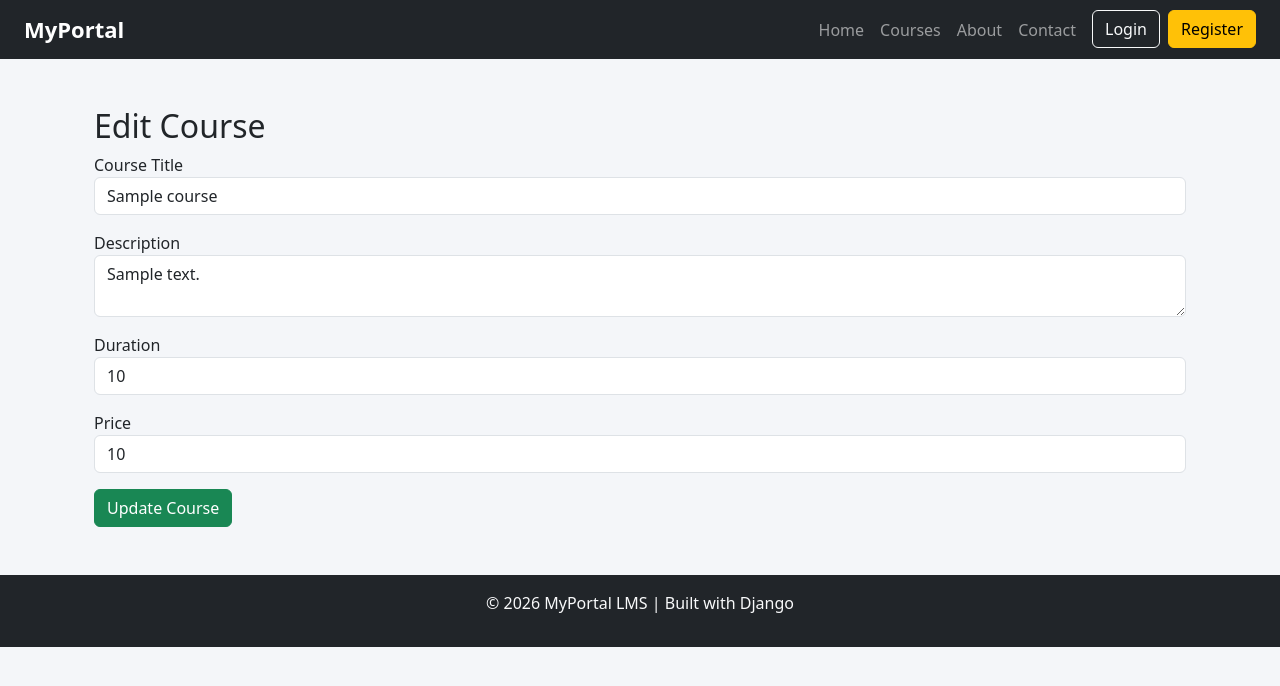
After one commit to abhinavsai830-lang/LMS-Django, a Django app: page /edit-course/1/ in a window 1280 px wide. The commit adds this page. Shown: the top 686 px of the page. Run offline with Django 5.2, Linux system fonts and the light colour scheme; tables that the repository leaves empty hold one stand-in row (values such as "Sample post").

Commit message:
Implemented LMS dashboards, role-based navbar, course enrollment, and improved UI

```diff
--- a/adminapp/urls.py
+++ b/adminapp/urls.py
@@ -9,5 +9,6 @@ urlpatterns = [
     path("register/", views.register_view, name="register"),
 
     path("admin-dashboard/", views.admin_dashboard, name="admin_dashboard"),
+    path("logout/", views.logout_view, name="logout"),
 
 ]
--- a/adminapp/views.py
+++ b/adminapp/views.py
@@ -82,3 +82,8 @@ def admin_dashboard(request):
     }
 
     return render(request, "admin_dashboard.html", context)
+def logout_view(request):
+
+    request.session.flush()
+
+    return redirect("home")
--- a/courses/models.py
+++ b/courses/models.py
@@ -10,3 +10,19 @@ class Course(models.Model):
 
     def __str__(self):
         return self.title
+class Enrollment(models.Model):
+
+    student = models.ForeignKey(
+        "adminapp.AdminUser",
+        on_delete=models.CASCADE
+    )
+
+    course = models.ForeignKey(
+        Course,
+        on_delete=models.CASCADE
+    )
+
+    enrolled_at = models.DateTimeField(auto_now_add=True)
+
+    def __str__(self):
+        return f"{self.student.username} - {self.course.title}"
--- a/courses/urls.py
+++ b/courses/urls.py
@@ -4,7 +4,10 @@ from . import views
 urlpatterns = [
 
     path("courses/", views.course_list, name="courses"),
-
     path("add-course/", views.add_course, name="add_course"),
 
+    path("edit-course/<int:id>/", views.edit_course, name="edit_course"),
+    path("delete-course/<int:id>/", views.delete_course, name="delete_course"),
+    path("enroll/<int:course_id>/", views.enroll_course, name="enroll_course"),
+
 ]
--- a/courses/views.py
+++ b/courses/views.py
@@ -1,5 +1,7 @@
-from django.shortcuts import render, redirect
 from .models import Course
+from django.shortcuts import render, redirect, get_object_or_404
+from .models import Course, Enrollment
+from adminapp.models import AdminUser
 
 
 def course_list(request):
@@ -30,3 +32,44 @@ def add_course(request):
         return redirect("admin_dashboard")
 
     return render(request, "add_course.html")
+def edit_course(request, id):
+
+    course = get_object_or_404(Course, id=id)
+
+    if request.method == "POST":
+
+        course.title = request.POST.get("title")
+        course.description = request.POST.get("description")
+        course.duration = request.POST.get("duration")
+        course.price = request.POST.get("price")
+
+        course.save()
+
+        return redirect("admin_dashboard")
+
+    return render(request, "edit_course.html", {"course": course})
+
+
+def delete_course(request, id):
+
+    course = get_object_or_404(Course, id=id)
+
+    course.delete()
+
+    return redirect("admin_dashboard")
+
+
+def enroll_course(request, course_id):
+
+    username = request.session.get("username")
+
+    student = AdminUser.objects.get(username=username)
+
+    course = Course.objects.get(id=course_id)
+
+    Enrollment.objects.create(
+        student=student,
+        course=course
+    )
+
+    return redirect("student_dashboard")
--- a/student/urls.py
+++ b/student/urls.py
@@ -3,6 +3,10 @@ from . import views
 
 urlpatterns = [
 
-    path("student-dashboard/", views.student_dashboard, name="student_dashboard")
+    path(
+        "student-dashboard/",
+        views.student_dashboard,
+        name="student_dashboard"
+    ),
 
 ]
--- a/templates/base.html
+++ b/templates/base.html
@@ -1,21 +1,46 @@
 <!DOCTYPE html>
-<html>
+<html lang="en">
+
 <head>
+
+<meta charset="UTF-8">
+<meta name="viewport" content="width=device-width, initial-scale=1.0">
 
 <title>MyPortal LMS</title>
 
 <link href="https://cdn.jsdelivr.net/npm/bootstrap@5.3.2/dist/css/bootstrap.min.css" rel="stylesheet">
 
+<style>
+
+body{
+background-color:#f4f6f9;
+}
+
+.navbar-brand{
+font-weight:bold;
+font-size:22px;
+}
+
+footer{
+margin-top:60px;
+}
+
+</style>
+
 </head>
 
 <body>
 
-<!-- NAVBAR -->
+<nav class="navbar navbar-expand-lg navbar-dark bg-dark px-4">
 
-<nav class="navbar navbar-expand-lg navbar-dark bg-dark px-4">
-  <a class="navbar-brand fw-bold" href="/">MyPortal</a>
+<a class="navbar-brand" href="/">MyPortal</a>
 
-  <div class="collapse navbar-collapse">
+<button class="navbar-toggler" type="button" data-bs-toggle="collapse" data-bs-target="#navbarNav">
+<span class="navbar-toggler-icon"></span>
+</button>
+
+<div class="collapse navbar-collapse" id="navbarNav">
+
 <ul class="navbar-nav ms-auto">
 
 <li class="nav-item">
@@ -34,27 +59,90 @@
 <a class="nav-link" href="#">Contact</a>
 </li>
 
+
+{% if request.session.username %}
+
 <li class="nav-item">
-        <a class="btn btn-outline-light ms-2" href="/login">Login</a>
+<span class="nav-link text-warning">
+Welcome, {{ request.session.username }}
+</span>
+</li>
+
+{% if request.session.role == "admin" %}
+
+<li class="nav-item">
+<a class="btn btn-success ms-2" href="/admin-dashboard">
+Dashboard
+</a>
+</li>
+
+{% elif request.session.role == "student" %}
+
+<li class="nav-item">
+<a class="btn btn-success ms-2" href="/student-dashboard">
+Dashboard
+</a>
+</li>
+
+{% elif request.session.role == "faculty" %}
+
+<li class="nav-item">
+<a class="btn btn-success ms-2" href="/faculty-dashboard">
+Dashboard
+</a>
+</li>
+
+{% endif %}
+
+<li class="nav-item">
+<a class="btn btn-danger ms-2" href="/logout">
+Logout
+</a>
+</li>
+
+{% else %}
+
+<li class="nav-item">
+<a class="btn btn-outline-light ms-2" href="/login">
+Login
+</a>
 </li>
 
 <li class="nav-item">
-        <a class="btn btn-warning ms-2" href="/register">Register</a>
+<a class="btn btn-warning ms-2" href="/register">
+Register
+</a>
 </li>
 
+{% endif %}
+
 </ul>
+
 </div>
+
 </nav>
 
+
+
+<div class="container mt-4">
 
 {% block content %}
 
 {% endblock %}
 
+</div>
 
-<footer class="bg-dark text-light text-center p-3">
+
+
+<footer class="bg-dark text-light text-center p-3 mt-5">
+
 <p>© 2026 MyPortal LMS | Built with Django</p>
+
 </footer>
 
+
+<script src="https://cdn.jsdelivr.net/npm/bootstrap@5.3.2/dist/js/bootstrap.bundle.min.js"></script>
+
 </body>
+
 </html>
--- /dev/null
+++ b/templates/edit_course.html
@@ -0,0 +1,40 @@
+{% extends "base.html" %}
+
+{% block content %}
+
+<div class="container mt-5">
+
+<h2>Edit Course</h2>
+
+<form method="POST">
+{% csrf_token %}
+
+<div class="mb-3">
+<label>Course Title</label>
+<input type="text" name="title" value="{{course.title}}" class="form-control">
+</div>
+
+<div class="mb-3">
+<label>Description</label>
+<textarea name="description" class="form-control">{{course.description}}</textarea>
+</div>
+
+<div class="mb-3">
+<label>Duration</label>
+<input type="number" name="duration" value="{{course.duration}}" class="form-control">
+</div>
+
+<div class="mb-3">
+<label>Price</label>
+<input type="number" name="price" value="{{course.price}}" class="form-control">
+</div>
+
+<button class="btn btn-success">
+Update Course
+</button>
+
+</form>
+
+</div>
+
+{% endblock %}
```
Also changed, not shown: student/views.py (+13 -1 lines), templates/admin_dashboard.html (+108 -17 lines), templates/courses.html (+9 -11 lines), templates/student_dashboard.html (added, +81 -0 lines), courses/migrations/0003_enrollment.py (added). Lines whose indentation alone changed are shown as unchanged.
